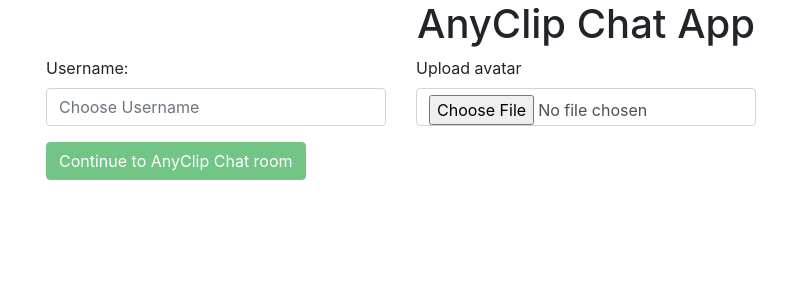
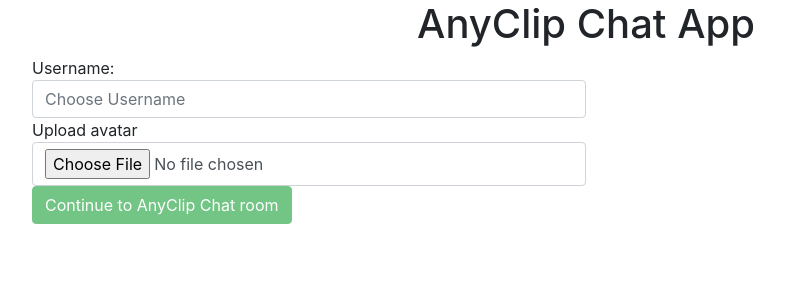
Before and after one commit to shayja/anyclip-chat, a React (Create React App) app: page /login in a window 1280 px wide. Shown: the top 300 px of the page, without its empty margins (54-841 px from the left). Built offline with nearby package versions, Linux system fonts and the light colour scheme; no server answers; the HTML template or start-up script is replaced by a standard one.

Commit message:
minor ui fixes

```diff
--- a/public/index.html
+++ b/public/index.html
@@ -8,8 +8,8 @@
     <meta name="description" content="AnyClip chat app description" />
     <link rel="apple-touch-icon" href="%PUBLIC_URL%/logo192.png" />
     <link rel="manifest" href="%PUBLIC_URL%/manifest.json" />
-	  <link rel="stylesheet" href="https://stackpath.bootstrapcdn.com/bootstrap/4.5.2/css/bootstrap.min.css" integrity="sha384-JcKb8q3iqJ61gNV9KGb8thSsNjpSL0n8PARn9HuZOnIxN0hoP+VmmDGMN5t9UJ0Z" crossorigin="anonymous">
 
+    <link rel="stylesheet" href="https://stackpath.bootstrapcdn.com/bootstrap/5.0.0-alpha1/css/bootstrap.min.css" integrity="sha384-r4NyP46KrjDleawBgD5tp8Y7UzmLA05oM1iAEQ17CSuDqnUK2+k9luXQOfXJCJ4I" crossorigin="anonymous">
     <title>AnyClip chat app (Shay Jacoby Test)</title>
   </head>
   <body>
--- a/src/App.js
+++ b/src/App.js
@@ -10,14 +10,12 @@
 function App() {
   return (
     <BrowserRouter>
-       <div className="container">
           <Header />
           <Route exact path="/" render={
               () => (userService.isLoggedIn ? <Redirect to="/chat" /> : <Redirect to="/login" />)
           } />
           <Route path='/login' component={Login} />
           <PrivateRoute path='/chat' component={Chat} />
-      </div>
     </BrowserRouter>
   );
 }
--- a/src/components/Chat.js
+++ b/src/components/Chat.js
@@ -100,8 +100,8 @@
     return (
 
 
+<div className="container">
 
-<React.Fragment>
     <Notifications.NotificationContainer />
 
     {isLoading ? (
@@ -133,7 +133,7 @@
     <p className="credit">AnyClip chat app (Shay Jacoby Test 2020)</p>
 
 
-</React.Fragment>
+</div>
 
     );
 };
--- a/src/components/Login.js
+++ b/src/components/Login.js
@@ -131,9 +131,8 @@
     }
 
     return (
-        <div className="col-md-8 col-md-offset-3">
-
-            <div className="row">
+        <div className="container">
+            <div className="col-md-6">
                     <Notifications.NotificationContainer />
                     <div className="col-sm">
                         <div className="form-group">
@@ -148,12 +147,13 @@
                             <input name="avatar" type="file" multiple={false} accept="image/jpeg, image/png, image/gif" className="form-control" onChange={validateFileUpload} />
                         </div>
                     </div>
-            </div>
+
 
                 <div className="form-group">
                     <button className="btn btn-success" disabled={!username} onClick={loginToChat}>Continue to AnyClip Chat room</button>
                 </div>
 
             </div>
+        </div>
     );
 }
```
Lines whose indentation alone changed are shown as unchanged.
